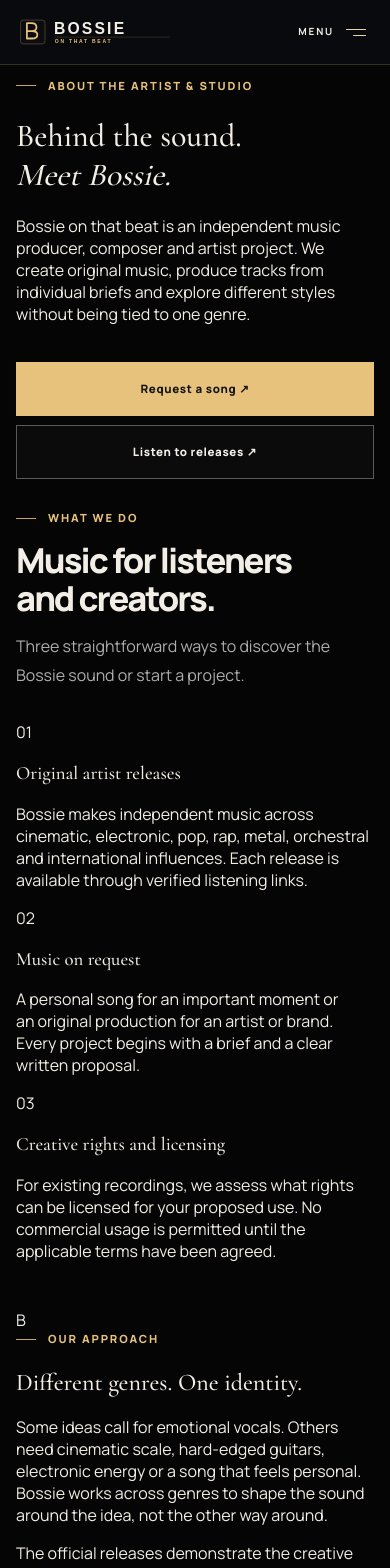
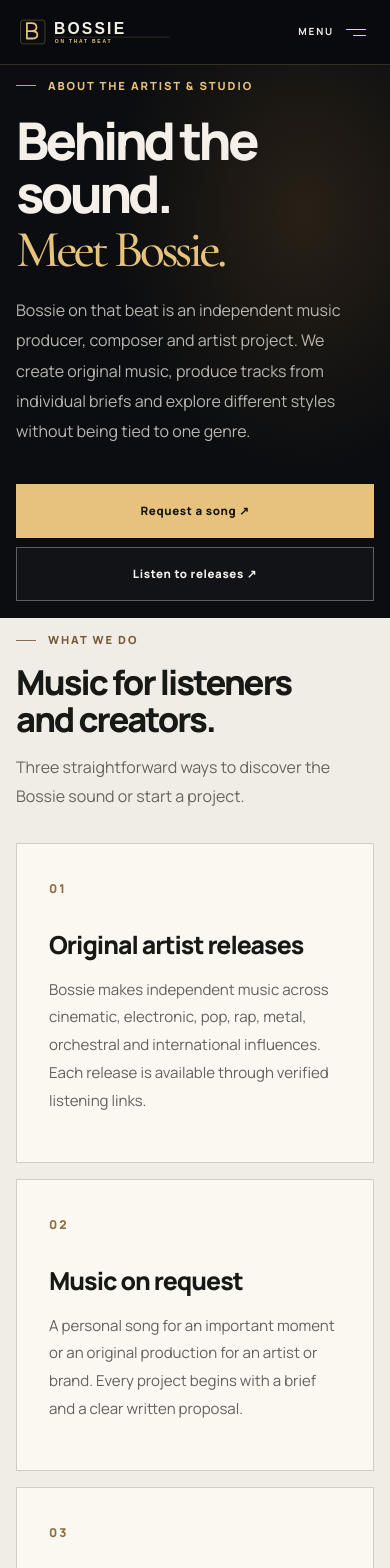
Before and after one commit to mvandenboslfgx/Bossie-on-that-beat, a Next.js app: page /about in a window 390 px wide. Shown: the top 1568 px of the page. Built offline with nearby package versions, Linux system fonts and the light colour scheme.

Commit message:
style: finish responsive music catalogue and factual artist/about pages

```diff
--- a/app/studio-2026.css
+++ b/app/studio-2026.css
@@ -271,3 +271,95 @@
   .studio-request-side {padding:1.5rem;}
   .studio-request-body {padding-block:3rem 5rem;}
 }
+
+
+/* Music discovery page — artwork and action first, exhaustive archive second. */
+.studio-music-page,.studio-about-page {background:#0b0d10;color:#f4f0e9;}
+.studio-music-header {display:grid;grid-template-columns:minmax(0,1fr) minmax(190px,.36fr);align-items:end;gap:3rem;padding-top:clamp(136px,12vw,190px);padding-bottom:clamp(4rem,7vw,6.5rem);border-bottom:1px solid var(--studio-line);background:radial-gradient(ellipse at 80% 35%,rgba(180,139,68,.17),transparent 40%),#0b0d10;}
+.studio-music-header h1,.studio-about-header h1 {font:800 clamp(3.5rem,7vw,8rem)/1.02 var(--sans);letter-spacing:-.07em;margin:1.2rem 0;}
+.studio-music-header h1 em,.studio-about-header h1 em {font:500 1em/1 var(--serif);color:var(--studio-gold);}
+.studio-music-header>div>p:not(.studio-kicker),.studio-about-header>p:not(.studio-kicker) {max-width:700px;color:#b9b6b0;font-size:clamp(1rem,1.45vw,1.2rem);line-height:1.9;}
+.studio-music-header-actions {display:flex;flex-wrap:wrap;gap:.8rem;margin-top:2rem;}
+.studio-music-count {border:1px solid rgba(230,194,124,.4);padding:2rem;background:#141617;display:grid;gap:.45rem;}
+.studio-music-count>strong {font:800 clamp(5rem,10vw,10rem)/.9 var(--sans);letter-spacing:-.08em;color:var(--studio-gold);}
+.studio-music-count>span {font:800 .72rem/1.2 var(--sans);letter-spacing:.15em;}
+.studio-music-count>p {font-size:.85rem;line-height:1.7;color:#a8a69d;}
+.studio-music-featured {padding-block:clamp(4rem,7vw,7rem);background:#121417;}
+.studio-music-grid {display:grid;grid-template-columns:repeat(3,minmax(0,1fr));gap:1.3rem;max-width:1540px;margin-inline:auto;}
+.studio-music-card {border:1px solid var(--studio-line);background:#0c0e11;overflow:hidden;}
+.studio-music-cover {display:block;aspect-ratio:1.25;overflow:hidden;background:#161719;}
+.studio-music-cover .release-artwork {width:100%;height:100%;aspect-ratio:1.25;border:0;}
+.studio-music-cover .release-artwork-image {width:100%;height:100%;object-fit:cover;transition:transform .3s ease;}
+.studio-music-cover:hover .release-artwork-image {transform:scale(1.04);}
+.studio-music-card-body {padding:1.5rem;}
+.studio-music-card-body>span {font:800 .62rem/1.2 var(--sans);letter-spacing:.13em;color:var(--studio-gold);}
+.studio-music-card-body h3 {font:800 clamp(1.35rem,2vw,2rem)/1.18 var(--sans);letter-spacing:-.025em;margin:.75rem 0 .45rem;}
+.studio-music-card-body p {color:#a5a39f;font-size:.83rem;line-height:1.5;min-height:1.3rem;}
+.studio-music-card-links {display:flex;align-items:center;flex-wrap:wrap;gap:.85rem 1.4rem;border-top:1px solid var(--studio-line);padding-top:1.1rem;margin-top:1.2rem;}
+.studio-music-card-links>a {font:800 .72rem/1.5 var(--sans);color:var(--studio-gold);}
+.studio-music-card-links>a:last-child {color:#eee8dc;}
+.studio-empty-catalog {color:#b9b6b0;text-align:center;padding:2rem;}
+.studio-music-genres {padding-block:3.6rem;background:#eeeae1;color:#171916;display:flex;align-items:start;justify-content:space-between;gap:3rem;}
+.studio-music-genres .studio-kicker {color:#785c35;}
+.studio-music-genres h2 {font:800 clamp(2rem,3.5vw,3.8rem)/1.1 var(--sans);letter-spacing:-.05em;margin:.6rem 0 0;}
+.studio-genre-links {display:flex;flex-wrap:wrap;gap:.5rem;max-width:820px;}
+.studio-genre-links a {padding:.75rem 1rem;border:1px solid #cac6bc;color:#252622;background:#f8f6f2;font:750 .77rem/1.3 var(--sans);}
+.studio-genre-links a:hover,.studio-genre-links a[aria-current="page"] {background:#181915;color:#f5e5c8;border-color:#181915;}
+.studio-music-archive {padding-block:clamp(4rem,7vw,7rem);background:#0e1013;}
+.studio-archive-details {max-width:1540px;margin-inline:auto;}
+.studio-archive-details summary {display:flex;align-items:center;justify-content:space-between;gap:2rem;padding:1.3rem 1.6rem;background:#151618;border:1px solid var(--studio-line);color:#f3ead9;cursor:pointer;font:800 .9rem/1.3 var(--sans);list-style:none;}
+.studio-archive-details summary::-webkit-details-marker {display:none;}
+.studio-archive-details summary span {font-size:1.25rem;color:var(--studio-gold);}
+.studio-archive-details[open] summary span {transform:rotate(180deg);}
+.studio-archive-details .track-catalog {margin-top:1rem;}
+.studio-upcoming-note {color:#bcb5aa;padding-top:2rem;}
+.studio-upcoming-note a {color:var(--studio-gold);}
+.studio-music-listen {padding-block:3rem;display:flex;align-items:center;justify-content:space-between;gap:2rem;background:#17191c;}
+.studio-music-listen h2 {font:800 clamp(1.6rem,2.8vw,2.8rem)/1.15 var(--sans);letter-spacing:-.04em;margin:.6rem 0;}
+.studio-music-listen p:not(.studio-kicker) {color:var(--studio-muted);font-size:.82rem;}
+.studio-music-page #platforms {background:#0b0d10;}
+/* A factual, uncluttered about page. */
+.studio-about-header {padding-top:clamp(145px,13vw,200px);padding-bottom:clamp(5rem,9vw,9rem);background:radial-gradient(ellipse at 78% 27%,rgba(164,115,50,.19),transparent 45%),#0b0d10;}
+.studio-about-details {padding-block:clamp(4.5rem,7vw,8rem);background:#f0ede7;color:#171916;}
+.studio-about-details .studio-kicker {color:#765a36;}
+.studio-about-details .studio-section-top>p {color:#68655d;}
+.studio-about-roles {display:grid;grid-template-columns:repeat(3,minmax(0,1fr));gap:1rem;max-width:1540px;margin-inline:auto;}
+.studio-about-roles article {border:1px solid #d2cec5;background:#fbf8f2;padding:2rem;min-height:320px;}
+.studio-about-roles article span {color:#906e3c;font:800 .76rem/1 var(--sans);letter-spacing:.17em;}
+.studio-about-roles article h3 {font:800 clamp(1.55rem,2.2vw,2.5rem)/1.2 var(--sans);letter-spacing:-.04em;margin:2rem 0 1rem;}
+.studio-about-roles article p {color:#64605b;line-height:1.85;font-size:.94rem;}
+.studio-about-story {display:grid;grid-template-columns:minmax(0,.8fr) minmax(0,1fr);gap:clamp(3rem,8vw,10rem);align-items:center;padding-block:clamp(5rem,8vw,9rem);}
+.studio-about-letter-panel {display:grid;place-items:center;min-height:440px;border:1px solid var(--studio-line);background:radial-gradient(circle at center,#2b271f,#0b0e11 70%);color:var(--studio-gold);font:500 clamp(10rem,22vw,21rem)/1 var(--serif);}
+.studio-about-story h2 {font:800 clamp(2.5rem,4.5vw,5rem)/1.1 var(--sans);letter-spacing:-.05em;margin:1rem 0 1.4rem;}
+.studio-about-story p:not(.studio-kicker) {color:#b5b3ab;line-height:1.9;font-size:1.03rem;}
+.studio-about-story .studio-inline-link {display:inline-block;margin-top:1.3rem;}
+.studio-about-contact {display:grid;grid-template-columns:minmax(0,1fr) minmax(280px,.7fr);gap:clamp(2rem,7vw,8rem);align-items:center;padding-block:clamp(4.5rem,7vw,8rem);background:#151719;border-block:1px solid var(--studio-line);}
+.studio-about-contact h2 {font:800 clamp(2.5rem,4.5vw,5rem)/1.08 var(--sans);letter-spacing:-.05em;margin:1rem 0 1.5rem;}
+.studio-about-contact p:not(.studio-kicker) {color:#b4b1aa;line-height:1.8;}
+.studio-about-business {display:flex;flex-direction:column;align-items:start;gap:.8rem;padding:2rem;border:1px solid rgba(230,194,124,.35);background:#0e0f12;}
+.studio-about-business>span {font:800 .69rem/1.4 var(--sans);letter-spacing:.1em;color:var(--studio-gold);}
+.studio-about-business>strong {font:800 1.5rem/1.2 var(--sans);}
+.studio-about-business p {margin:0;font-size:.85rem;}
+.studio-about-business a {color:var(--studio-gold);font:800 .85rem/1.5 var(--sans);overflow-wrap:anywhere;}
+.studio-about-profiles {display:flex;align-items:center;justify-content:space-between;gap:2rem;padding-block:3rem;}
+@media(max-width:1050px) {
+ .studio-music-grid,.studio-about-roles {grid-template-columns:repeat(2,minmax(0,1fr));}
+ .studio-music-genres,.studio-music-listen {display:block;}
+ .studio-genre-links,.studio-music-listen .studio-platform-list {margin-top:1.5rem;}
+ .studio-about-story {grid-template-columns:1fr;gap:2rem;}
+ .studio-about-letter-panel {min-height:270px;}
+}
+@media(max-width:760px) {
+ .studio-music-header {grid-template-columns:1fr;padding-top:130px;}
+ .studio-music-header h1,.studio-about-header h1 {font-size:clamp(3.25rem,11.5vw,5rem);}
+ .studio-music-count {max-width:330px;}
+ .studio-music-count>strong {font-size:6rem;}
+ .studio-music-grid,.studio-about-roles {grid-template-columns:1fr;}
+ .studio-music-featured {padding-block:4.2rem;}
+ .studio-about-header {padding-top:130px;padding-bottom:4rem;}
+ .studio-about-contact {grid-template-columns:1fr;}
+ .studio-about-profiles {display:block;}
+ .studio-about-profiles .studio-platform-list {margin-top:1.5rem;}
+ .studio-about-roles article {min-height:230px;}
+ .studio-archive-details summary {padding:1rem;}
+}
```
